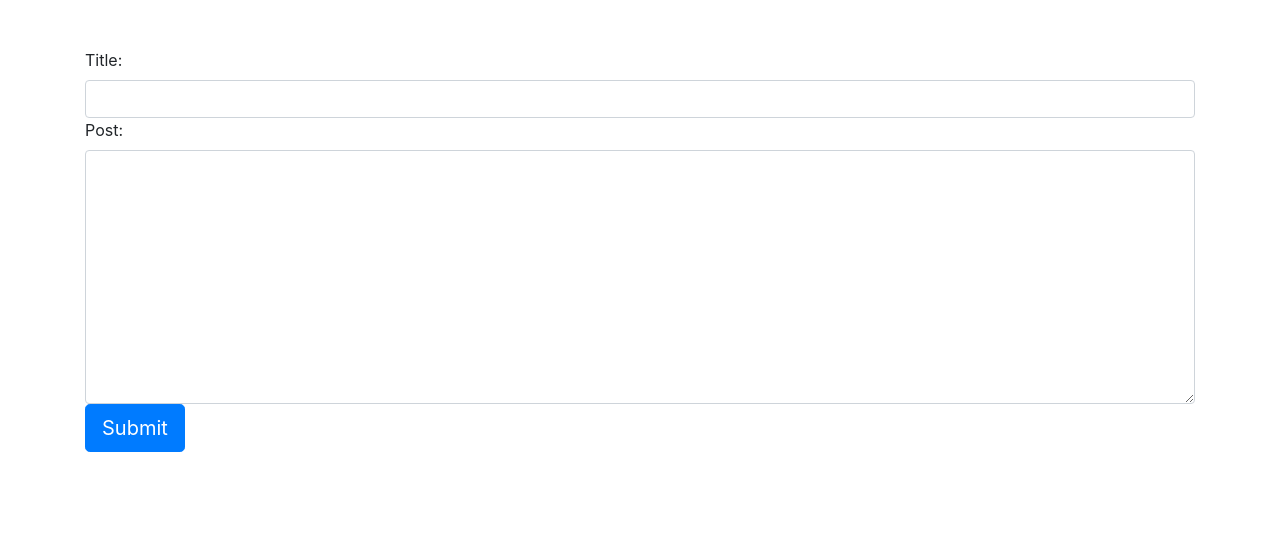
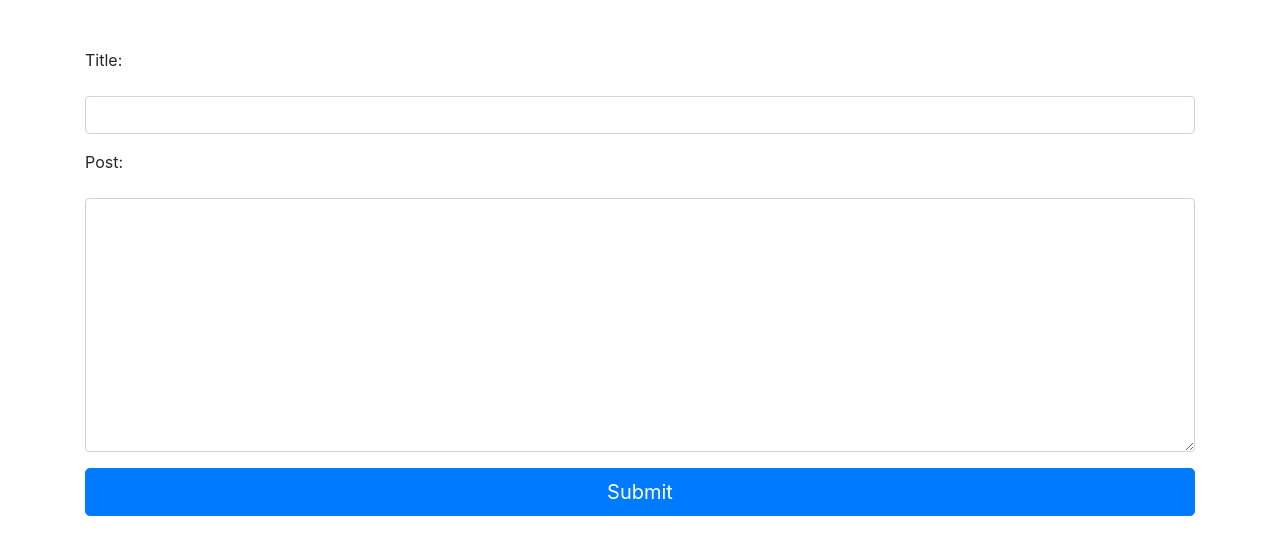
Before and after one commit to shumittaher/network, a Django app: page / in a window 1280 px wide. Shown: the part 56-611 px from the top of the page. Run offline with Django 3.2, Linux system fonts and the light colour scheme; some libraries are stand-ins or nearby versions.

Commit message:
implement grid for form

```diff
--- a/network/static/network/styles.css
+++ b/network/static/network/styles.css
@@ -0,0 +1,4 @@
+.input_form{
+    display: grid;
+    row-gap: 1rem;
+}
--- a/network/templates/network/index.html
+++ b/network/templates/network/index.html
@@ -4,7 +4,7 @@
 
     <div id="">
 
-        <form action="{% url 'index' %}" method="post">
+        <form action="{% url 'index' %}" method="post" class = "input_form">
 
             {% csrf_token %}
 
```
